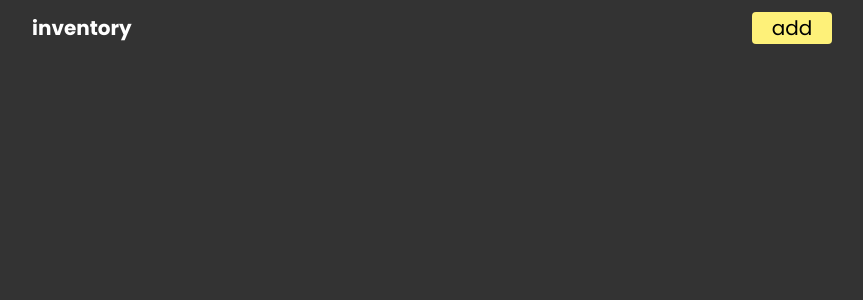
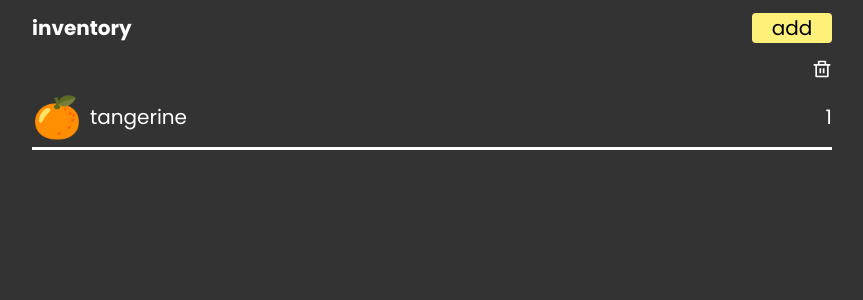
Before and after one commit to colorlessenergy/inventory, a Next.js app: page / in a window 1280 px wide. Shown: the top 300 px of the page, without its empty margins (208-1071 px from the left). Built offline with nearby package versions, Linux system fonts and the light colour scheme.

Commit message:
add HTML structure and styles for an item

```diff
--- a/pages/index.js
+++ b/pages/index.js
@@ -15,6 +15,29 @@ export default function Home() {
 
                     <button className="yellow-button">add</button>
                 </header>
+
+                <div>
+                    <div className="item mb-1">
+                        <div className="text-right">
+                            <button className="icon-container">
+                                <svg
+                                    xmlns="http://www.w3.org/2000/svg"
+                                    viewBox="0 0 24 24"
+                                    width="20"
+                                    height="20">
+                                    <path d="M17 6h5v2h-2v13a1 1 0 0 1-1 1H5a1 1 0 0 1-1-1V8H2V6h5V3a1 1 0 0 1 1-1h8a1 1 0 0 1 1 1v3zm1 2H6v12h12V8zm-9 3h2v6H9v-6zm4 0h2v6h-2v-6zM9 4v2h6V4H9z" />
+                                </svg>
+                            </button>
+                        </div>
+                        <div className="flex-flow">
+                            <div className="flex-flow">
+                                <div className="item-emoji mr-1">🍊</div>
+                                <div>tangerine</div>
+                            </div>
+                            <div>1</div>
+                        </div>
+                    </div>
+                </div>
             </div>
         </div>
     );
--- a/styles/base.scss
+++ b/styles/base.scss
@@ -12,6 +12,7 @@ body {
     background-color: #333333;
     color: #ffffff;
     font-family: 'Poppins', sans-serif;
+    font-size: 20px;
 }
 
 a {
@@ -31,9 +32,14 @@ h1 {
 
 button {
     border: none;
+    padding: 0;
 
     background-color: transparent;
     cursor: pointer;
     font-family: 'Poppins', sans-serif;
     font-size: 20px;
 }
+
+svg {
+    fill: #ffffff;
+}
--- a/styles/globals.scss
+++ b/styles/globals.scss
@@ -1,2 +1,3 @@
 @use './base.scss';
 @use './module.scss';
+@use './utilities.scss';
--- a/styles/module.scss
+++ b/styles/module.scss
@@ -11,6 +11,14 @@
     min-width: 80px;
 }
 
+.item {
+    border-bottom: 3px solid #ffff;
+}
+
+.item-emoji {
+    font-size: 40px;
+}
+
 @media (min-width: 800px) {
     .container {
         margin: 0 auto;
--- /dev/null
+++ b/styles/utilities.scss
@@ -0,0 +1,23 @@
+@use './variables.scss' as *;
+
+.mr-1 {
+    margin-right: $space-1;
+}
+
+.mb-1 {
+    margin-bottom: $space-1;
+}
+
+.flex-flow {
+    display: flex;
+    align-items: center;
+    justify-content: space-between;
+}
+
+.text-right {
+    text-align: right;
+}
+
+.icon-container {
+    height: 20px;
+}
```
